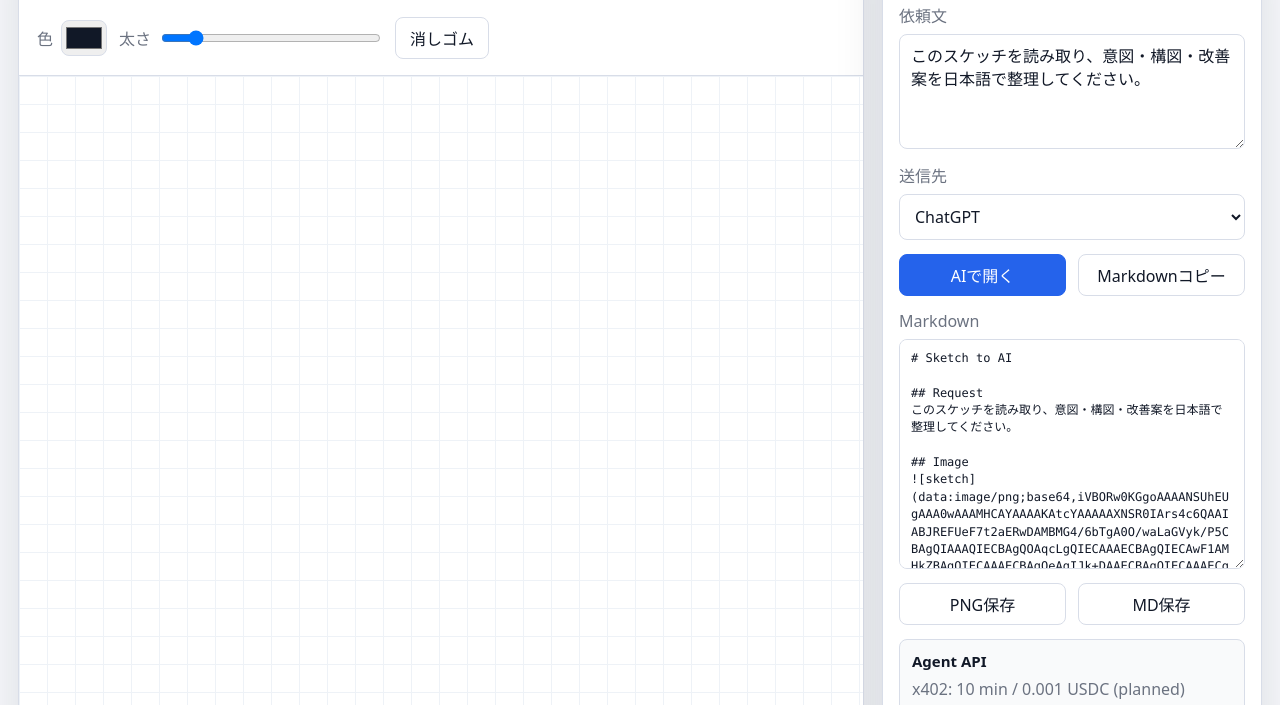
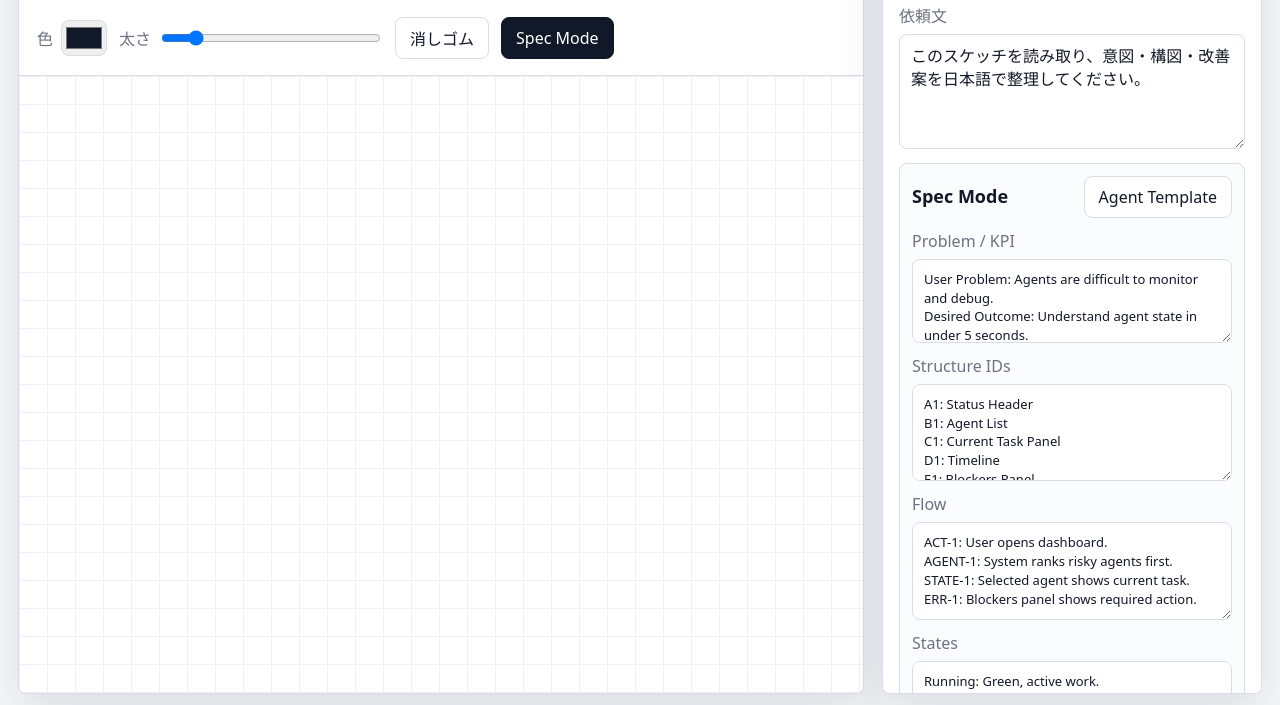
Before and after one commit to KG-NINJA/sketchAIs, a plain HTML site: page index.html in a window 1280 px wide. Shown: the part 88-793 px from the top of the page. Drawn offline with Linux system fonts and the light colour scheme.

Commit message:
Add files via upload

````diff
--- a/app.js
+++ b/app.js
@@ -3,10 +3,17 @@ const ctx = canvas.getContext("2d", { willReadFrequently: false });
 const colorInput = document.getElementById("colorInput");
 const sizeInput = document.getElementById("sizeInput");
 const eraserBtn = document.getElementById("eraserBtn");
+const specModeBtn = document.getElementById("specModeBtn");
 const undoBtn = document.getElementById("undoBtn");
 const clearBtn = document.getElementById("clearBtn");
 const refreshBtn = document.getElementById("refreshBtn");
 const promptInput = document.getElementById("promptInput");
+const specPanel = document.getElementById("specPanel");
+const loadAgentTemplateBtn = document.getElementById("loadAgentTemplateBtn");
+const problemInput = document.getElementById("problemInput");
+const structureInput = document.getElementById("structureInput");
+const flowInput = document.getElementById("flowInput");
+const statesInput = document.getElementById("statesInput");
 const aiSelect = document.getElementById("aiSelect");
 const customUrlField = document.getElementById("customUrlField");
 const customUrlInput = document.getElementById("customUrlInput");
@@ -94,6 +101,10 @@ function setStatus(text) {
 function markdownPayload() {
   const png = canvas.toDataURL("image/png");
   const prompt = promptInput.value.trim();
+  const problem = problemInput.value.trim();
+  const structure = structureInput.value.trim();
+  const flow = flowInput.value.trim();
+  const states = statesInput.value.trim();
   const strokeData = JSON.stringify({
     createdAt: new Date().toISOString(),
     canvas: {
@@ -108,6 +119,23 @@ function markdownPayload() {
     "## Request",
     prompt || "\u3053\u306e\u30b9\u30b1\u30c3\u30c1\u3092\u5206\u6790\u3057\u3066\u304f\u3060\u3055\u3044\u3002",
     "",
+    "## Machine Readable Spec",
+    "",
+    "### Problem / KPI",
+    problem || "UNKNOWN",
+    "",
+    "### Structure IDs",
+    blockListToTable(structure, ["ID", "Region / Purpose"]),
+    "",
+    "### Flow",
+    blockListToTable(flow, ["ID", "Step"]),
+    "",
+    "### States",
+    blockListToTable(states, ["State", "Meaning"]),
+    "",
+    "## Codex Extraction Prompt",
+    "Read the image and structured notes. Return detected layout regions, unreadable labels, likely intended labels, interaction flow, missing states, normalized UI spec, and React component breakdown. Do not guess silently. Mark uncertain items as UNKNOWN.",
+    "",
     "## Image",
     `![sketch](${png})`,
     "",
@@ -116,6 +144,18 @@ function markdownPayload() {
     strokeData,
     "```"
   ].join("\n");
+}
+
+function blockListToTable(text, headers) {
+  const rows = text.split(/\r?\n/).map((line) => line.trim()).filter(Boolean);
+  if (!rows.length) return "UNKNOWN";
+  const body = rows.map((line) => {
+    const parts = line.split(":");
+    const first = parts.shift()?.trim() || "UNKNOWN";
+    const rest = parts.join(":").trim() || "UNKNOWN";
+    return `| ${first} | ${rest} |`;
+  });
+  return [`| ${headers[0]} | ${headers[1]} |`, "|---|---|", ...body].join("\n");
 }
 
 function updateMarkdown() {
@@ -206,6 +246,19 @@ eraserBtn.addEventListener("click", () => {
   eraserBtn.setAttribute("aria-pressed", String(erasing));
 });
 
+specModeBtn.addEventListener("click", () => {
+  const hidden = specPanel.classList.toggle("hidden");
+  specModeBtn.setAttribute("aria-pressed", String(!hidden));
+});
+
+loadAgentTemplateBtn.addEventListener("click", () => {
+  problemInput.value = "User Problem: Agents are difficult to monitor and debug.\nDesired Outcome: Understand agent state in under 5 seconds.\nPrimary KPI: Time-to-understand < 5 sec";
+  structureInput.value = "A1: Status Header\nB1: Agent List\nC1: Current Task Panel\nD1: Timeline\nE1: Blockers Panel\nF1: Action Bar";
+  flowInput.value = "ACT-1: User opens dashboard.\nAGENT-1: System ranks risky agents first.\nSTATE-1: Selected agent shows current task.\nERR-1: Blockers panel shows required action.";
+  statesInput.value = "Running: Green, active work.\nWaiting: Yellow, needs input/tool/payment.\nFailed: Red, error occurred.\nIdle: Gray, no active task.\nReviewing: Blue, checking output.";
+  updateMarkdown();
+});
+
 undoBtn.addEventListener("click", () => {
   strokes.pop();
   redraw();
@@ -218,6 +271,9 @@ clearBtn.addEventListener("click", () => {
 
 refreshBtn.addEventListener("click", updateMarkdown);
 promptInput.addEventListener("input", updateMarkdown);
+[problemInput, structureInput, flowInput, statesInput].forEach((input) => {
+  input.addEventListener("input", updateMarkdown);
+});
 aiSelect.addEventListener("change", () => {
   customUrlField.classList.toggle("hidden", aiSelect.value !== "custom");
 });
--- a/index.html
+++ b/index.html
@@ -32,6 +32,7 @@
           <input id="sizeInput" type="range" min="2" max="40" value="7">
         </label>
         <button id="eraserBtn" class="tool-btn" type="button" aria-pressed="false">&#28040;&#12375;&#12468;&#12512;</button>
+        <button id="specModeBtn" class="tool-btn" type="button" aria-pressed="true">Spec Mode</button>
       </div>
 
       <div class="canvas-wrap">
@@ -49,6 +50,43 @@
         <span>&#20381;&#38972;&#25991;</span>
         <textarea id="promptInput" rows="4">&#12371;&#12398;&#12473;&#12465;&#12483;&#12481;&#12434;&#35501;&#12415;&#21462;&#12426;&#12289;&#24847;&#22259;&#12539;&#27083;&#22259;&#12539;&#25913;&#21892;&#26696;&#12434;&#26085;&#26412;&#35486;&#12391;&#25972;&#29702;&#12375;&#12390;&#12367;&#12384;&#12373;&#12356;&#12290;</textarea>
       </label>
+
+      <section id="specPanel" class="spec-panel" aria-label="spec mode">
+        <div class="panel-head">
+          <h2>Spec Mode</h2>
+          <button id="loadAgentTemplateBtn" type="button">Agent Template</button>
+        </div>
+        <label class="field">
+          <span>Problem / KPI</span>
+          <textarea id="problemInput" rows="3">User Problem: Agents are difficult to monitor and debug.
+Desired Outcome: Understand agent state in under 5 seconds.
+Primary KPI: Time-to-understand &lt; 5 sec</textarea>
+        </label>
+        <label class="field">
+          <span>Structure IDs</span>
+          <textarea id="structureInput" rows="4">A1: Status Header
+B1: Agent List
+C1: Current Task Panel
+D1: Timeline
+E1: Blockers Panel
+F1: Action Bar</textarea>
+        </label>
+        <label class="field">
+          <span>Flow</span>
+          <textarea id="flowInput" rows="4">ACT-1: User opens dashboard.
+AGENT-1: System ranks risky agents first.
+STATE-1: Selected agent shows current task.
+ERR-1: Blockers panel shows required action.</textarea>
+        </label>
+        <label class="field">
+          <span>States</span>
+          <textarea id="statesInput" rows="4">Running: Green, active work.
+Waiting: Yellow, needs input/tool/payment.
+Failed: Red, error occurred.
+Idle: Gray, no active task.
+Reviewing: Blue, checking output.</textarea>
+        </label>
+      </section>
 
       <label class="field">
         <span>&#36865;&#20449;&#20808;</span>
--- a/styles.css
+++ b/styles.css
@@ -139,6 +139,8 @@ canvas {
   gap: 14px;
   padding: 16px;
   min-width: 0;
+  max-height: calc(100vh - 36px);
+  overflow: auto;
 }
 
 .panel-head { justify-content: space-between; }
@@ -197,6 +199,24 @@ textarea {
   background: #f9fafb;
 }
 
+.spec-panel {
+  display: grid;
+  gap: 12px;
+  padding: 12px;
+  border: 1px solid var(--line);
+  border-radius: 8px;
+  background: #fbfcfe;
+}
+
+.spec-panel textarea {
+  min-height: 84px;
+  font-size: 13px;
+}
+
+.spec-panel.hidden {
+  display: none;
+}
+
 .agent-box code {
   display: block;
   overflow: auto;
````
